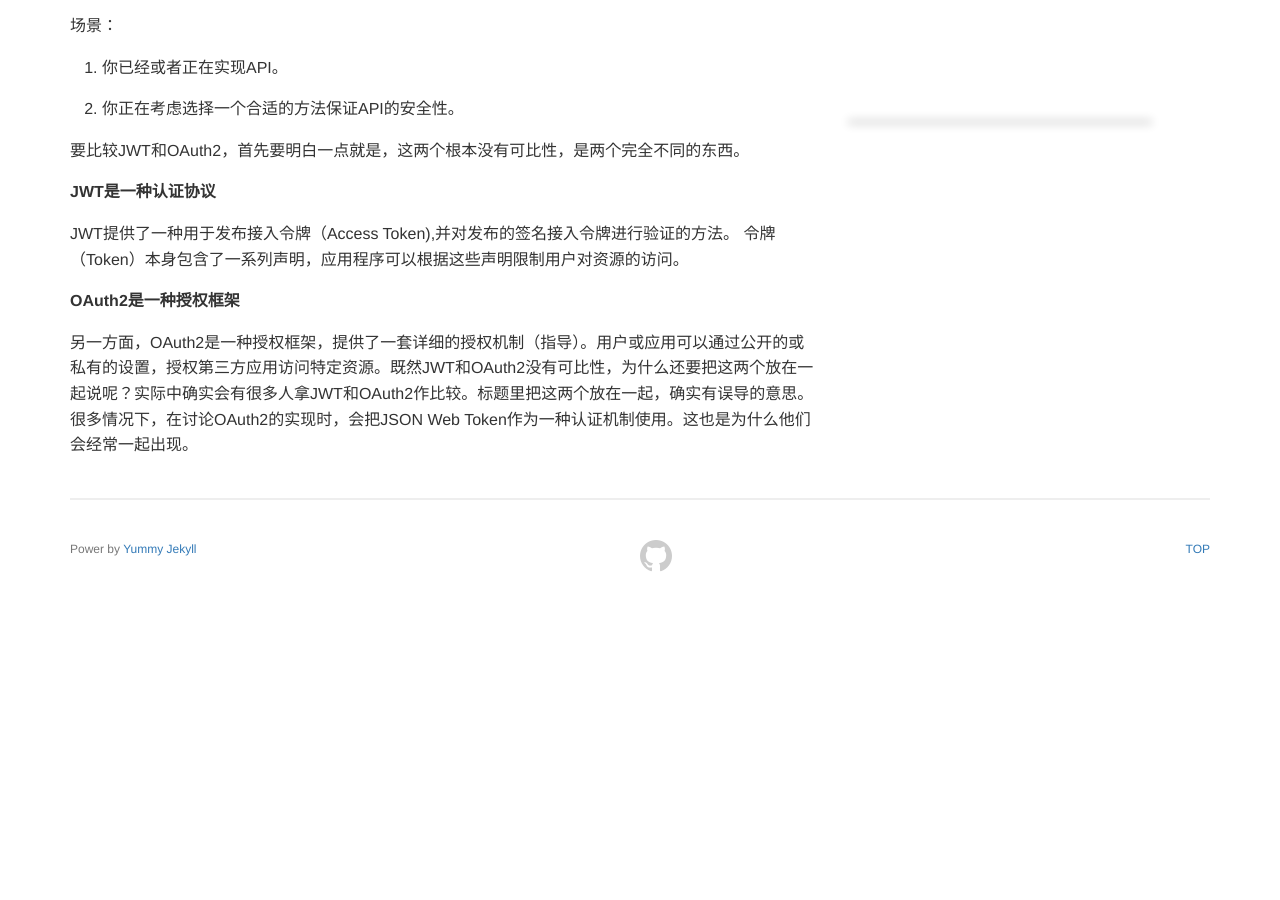
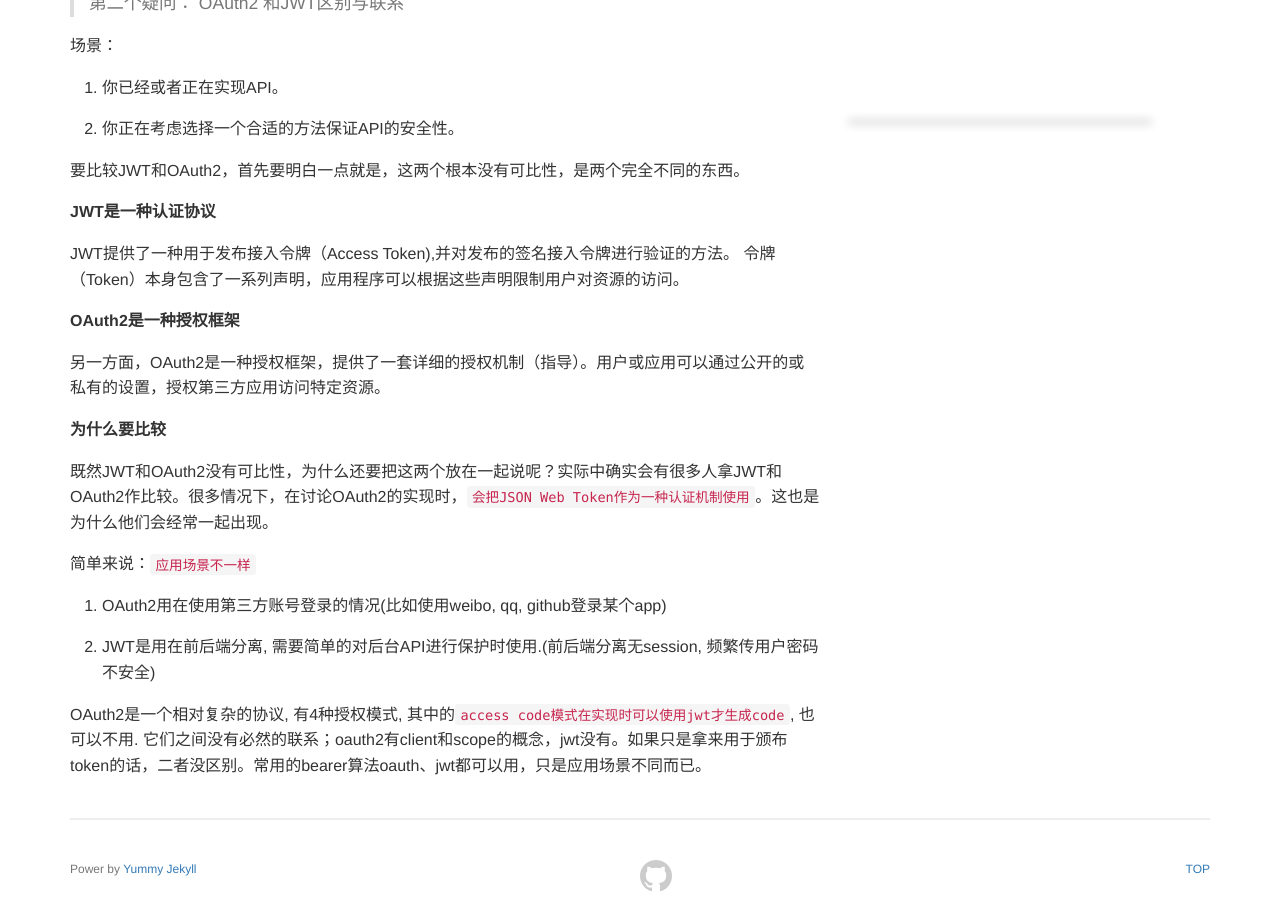
Before and after one commit to kookx/kookx.github.io, a Jekyll site: the page built from _posts/2019-01-02-Spring Security与OAuth2介绍.md, in a window 1280 px wide and 900 px high, scrolled down 2385 px. Built offline with Jekyll 4.4.1, drawn with Linux system fonts in a browser that asks for light colours; before the commit the page ends 2965 px from its top, so only the background shows below that.

Commit message:
Update 2019-01-02-Spring Security与OAuth2介绍.md

```diff
--- a/_posts/2019-01-02-Spring Security与OAuth2介绍.md
+++ b/_posts/2019-01-02-Spring Security与OAuth2介绍.md
@@ -63,6 +63,8 @@ OAuth2认证，资源都在OAuth2服务提供者那一方，客户端是想索
 
 以上转载：https://www.cnblogs.com/flying607/p/7652537.html
 
+---
+
 > 第二个疑问： OAuth2 和JWT区别与联系
 
 场景：
@@ -79,4 +81,16 @@ JWT提供了一种用于发布接入令牌（Access Token),并对发布的签名
 
 **OAuth2是一种授权框架**
 
-另一方面，OAuth2是一种授权框架，提供了一套详细的授权机制（指导）。用户或应用可以通过公开的或私有的设置，授权第三方应用访问特定资源。既然JWT和OAuth2没有可比性，为什么还要把这两个放在一起说呢？实际中确实会有很多人拿JWT和OAuth2作比较。标题里把这两个放在一起，确实有误导的意思。很多情况下，在讨论OAuth2的实现时，会把JSON Web Token作为一种认证机制使用。这也是为什么他们会经常一起出现。
+另一方面，OAuth2是一种授权框架，提供了一套详细的授权机制（指导）。用户或应用可以通过公开的或私有的设置，授权第三方应用访问特定资源。
+
+**为什么要比较**
+
+既然JWT和OAuth2没有可比性，为什么还要把这两个放在一起说呢？实际中确实会有很多人拿JWT和OAuth2作比较。很多情况下，在讨论OAuth2的实现时，`会把JSON Web Token作为一种认证机制使用`。这也是为什么他们会经常一起出现。
+
+简单来说：`应用场景不一样`
+
+1. OAuth2用在使用第三方账号登录的情况(比如使用weibo, qq, github登录某个app)
+
+2. JWT是用在前后端分离, 需要简单的对后台API进行保护时使用.(前后端分离无session, 频繁传用户密码不安全)
+
+OAuth2是一个相对复杂的协议, 有4种授权模式, 其中的`access code模式在实现时可以使用jwt才生成code`, 也可以不用. 它们之间没有必然的联系；oauth2有client和scope的概念，jwt没有。如果只是拿来用于颁布token的话，二者没区别。常用的bearer算法oauth、jwt都可以用，只是应用场景不同而已。
```
